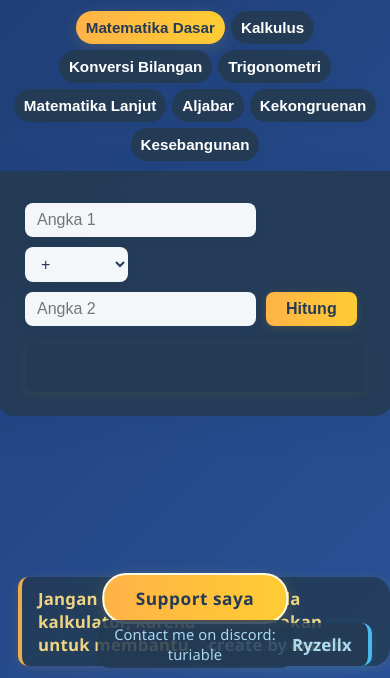
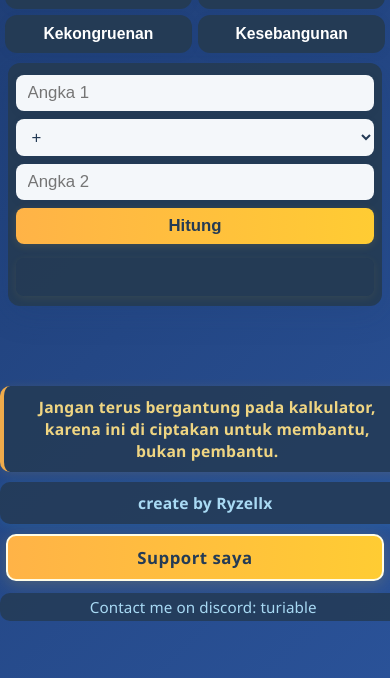
Before and after one commit to Ryzellx/kalkulator, a plain HTML site: page index.html in a window 390 px wide. Shown: the part 166-844 px from the top of the page. Drawn offline with Linux system fonts and the light colour scheme.

Commit message:
Add files via upload

```diff
--- a/style.css
+++ b/style.css
@@ -152,20 +152,95 @@ label {
     }
 }
 
-@media (max-width: 600px) {
+@media (max-width: 700px) {
+    body {
+        margin: 0;
+        padding: 0;
+        align-items: stretch;
+        min-width: 100vw;
+        background: linear-gradient(135deg, #1e3c72 0%, #2a5298 100%);
+    }
+    h1 {
+        font-size: 1.2rem;
+        margin-top: 12px;
+        margin-bottom: 10px;
+        text-align: center;
+    }
     .tabs {
+        position: static;
         flex-direction: row;
         flex-wrap: wrap;
-        position: static;
-        left: unset;
-        top: unset;
-        margin-bottom: 10px;
         gap: 6px;
+        width: 100vw;
+        justify-content: center;
+        align-items: flex-start;
+        margin: 0 0 10px 0;
+        z-index: 10;
+        background: none;
     }
     .tab-btn {
-        width: auto;
-        padding: 8px 10px;
-        font-size: 0.95rem;
+        width: 48vw;
+        min-width: 120px;
+        max-width: 100vw;
+        text-align: center;
+        padding: 10px 0;
+        font-size: 0.98rem;
+        margin: 0;
+        border-radius: 12px;
+        box-sizing: border-box;
+    }
+    .tab-content {
+        min-width: 96vw;
+        max-width: 98vw;
+        padding: 12px 2vw 10px 2vw;
+        margin: 0 auto 18vw auto;
+        border-radius: 12px;
+        box-sizing: border-box;
+    }
+    .calc-row {
+        flex-direction: column;
+        align-items: stretch;
+        gap: 8px;
+        margin-bottom: 14px;
+    }
+    input[type="number"], input[type="text"], select, button {
+        font-size: 1.05rem;
+        width: 100%;
+        box-sizing: border-box;
+        margin: 0;
+    }
+    .result {
+        font-size: 1.05rem;
+        padding: 8px 8px;
+        min-height: 22px;
+        margin-top: 8px;
+        word-break: break-word;
+    }
+    .footer-note, .footer-credit, .support-btn, .support-contact {
+        position: static !important;
+        left: unset !important;
+        right: unset !important;
+        bottom: unset !important;
+        transform: none !important;
+        margin: 10px auto 0 auto !important;
+        display: block !important;
+        text-align: center !important;
+        width: 96vw !important;
+        max-width: 98vw !important;
+        font-size: 0.98rem !important;
+        border-radius: 10px !important;
+        z-index: 1 !important;
+    }
+    .support-btn {
+        margin-top: 10px !important;
+        margin-bottom: 2px !important;
+        padding: 10px 0 !important;
+        font-size: 1.05rem !important;
+        width: 96vw !important;
+    }
+    .support-contact {
+        margin-bottom: 10px !important;
+        font-size: 0.95rem !important;
     }
 }
 
@@ -258,3 +333,10 @@ label {
     text-align: center;
     letter-spacing: 0.1px;
 }
+
+/* Hide scrollbars on mobile for cleaner look */
+@media (max-width: 700px) {
+    html, body {
+        overflow-x: hidden;
+    }
+}
```
